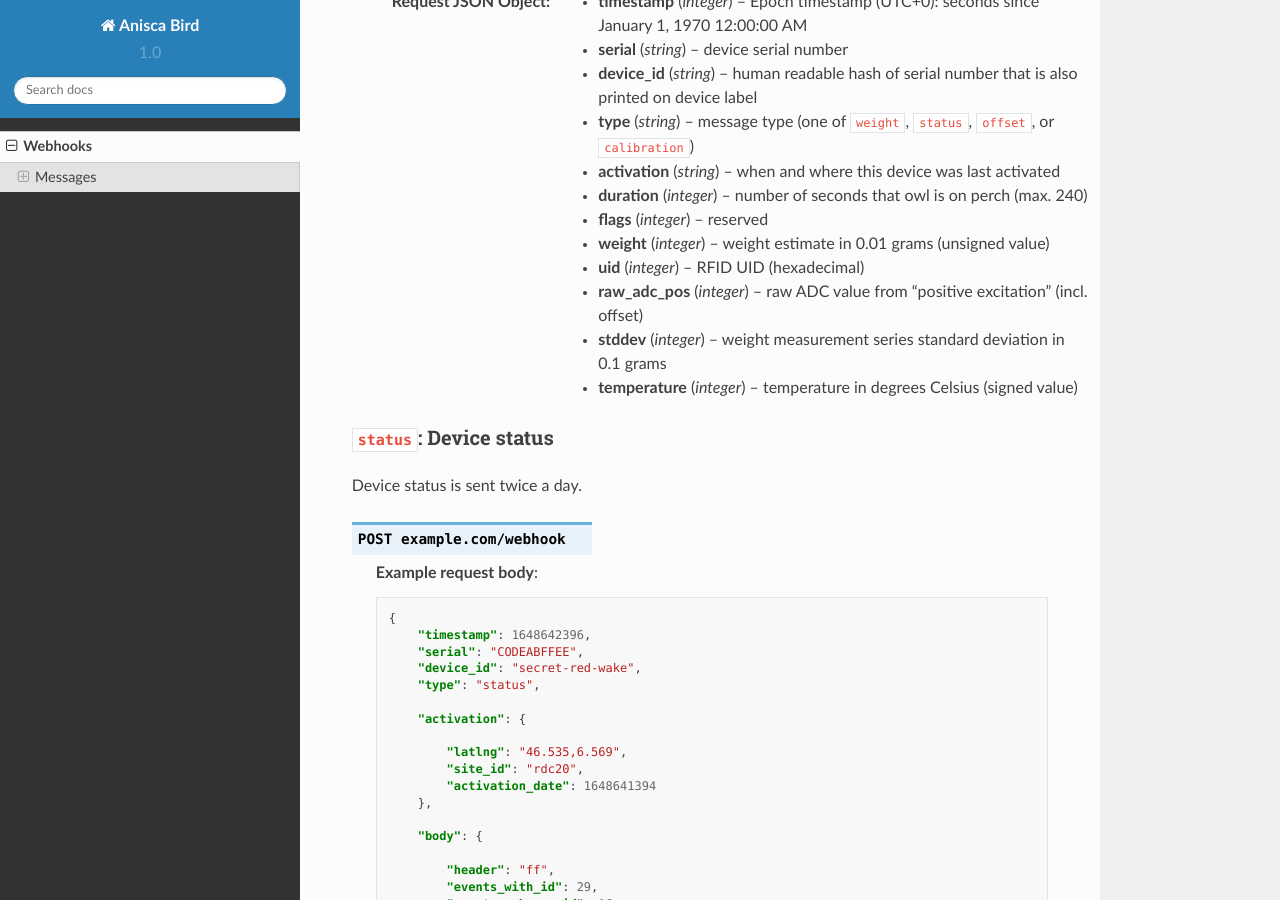
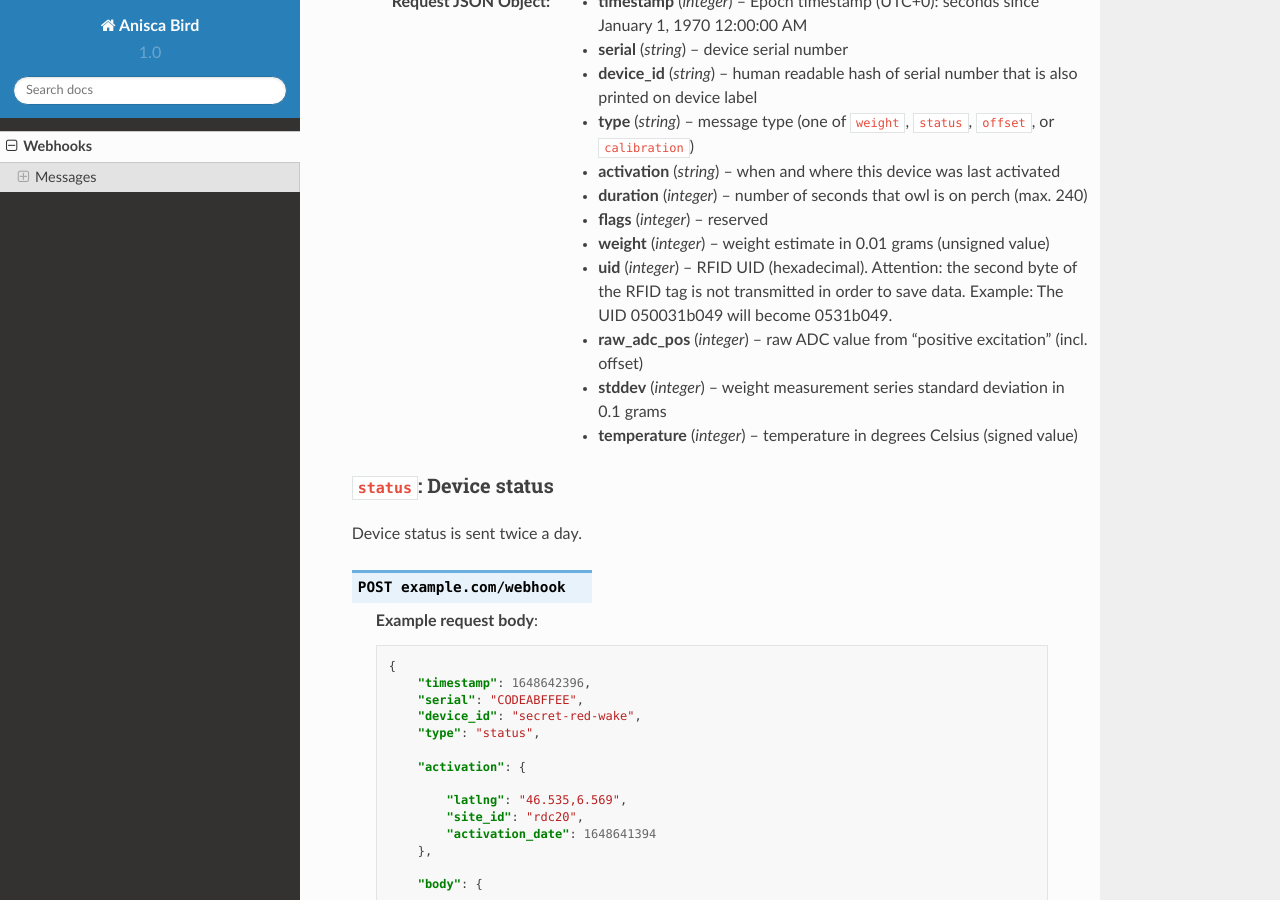
Before and after one commit to o16s/anisca-bird, a Sphinx documentation site: the page built from docs/source/webhooks.rst, in a window 1280 px wide and 900 px high, scrolled down 996 px. Built offline with Sphinx 7.4.7 and the Read the Docs theme 2.0.0, drawn with Linux system fonts in a browser that asks for light colours.

Commit message:
adding info about the uid

```diff
--- a/docs/source/webhooks.rst
+++ b/docs/source/webhooks.rst
@@ -58,7 +58,7 @@ This message is sent when a ringed bird is detected on the perch. A detection is
     :<json integer duration: number of seconds that owl is on perch (max. 240)
     :<json integer flags: reserved
     :<json integer weight: weight estimate in 0.01 grams (unsigned value)
-    :<json integer uid: RFID UID (hexadecimal)
+    :<json integer uid: RFID UID (hexadecimal). Attention: the second byte of the RFID tag is not transmitted in order to save data. Example: The UID 050031b049 will become 0531b049.
     :<json integer raw_adc_pos: raw ADC value from "positive excitation" (incl. offset)
     :<json integer stddev: weight measurement series standard deviation in 0.1 grams
     :<json integer temperature: temperature in degrees Celsius (signed value)
```
